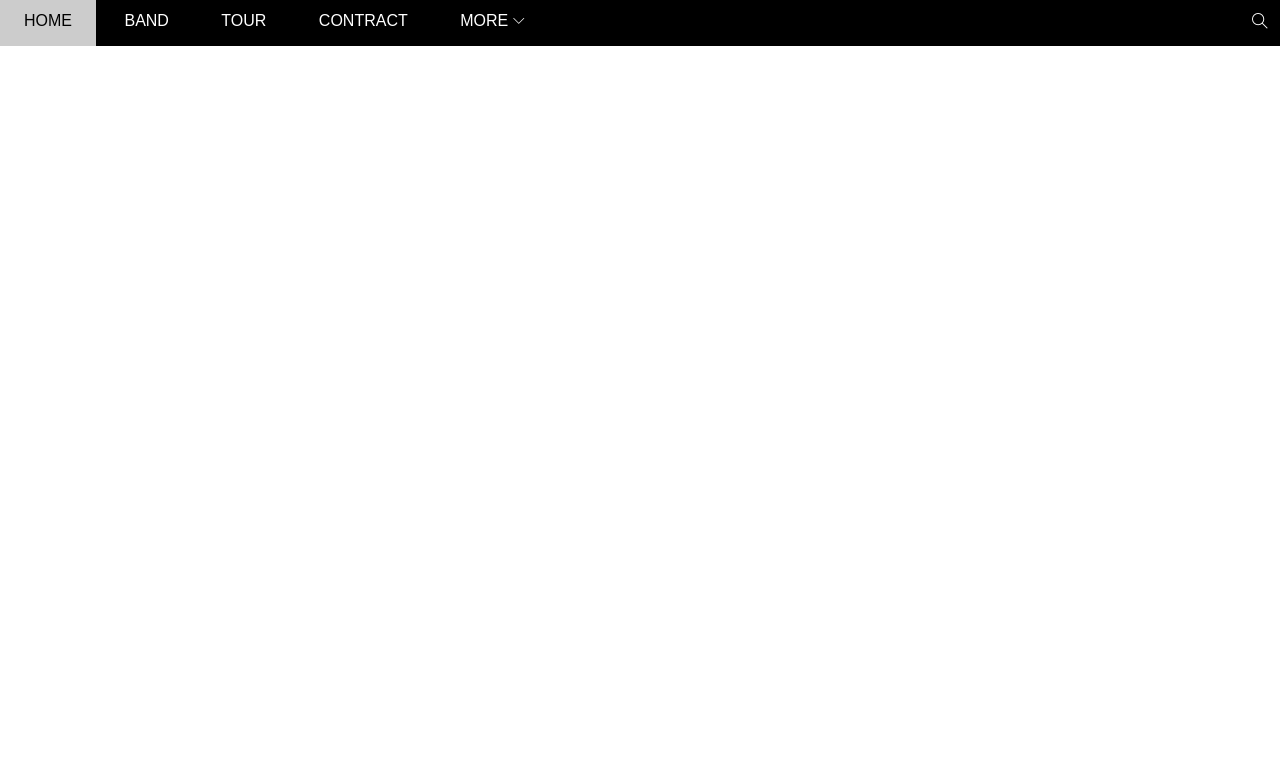
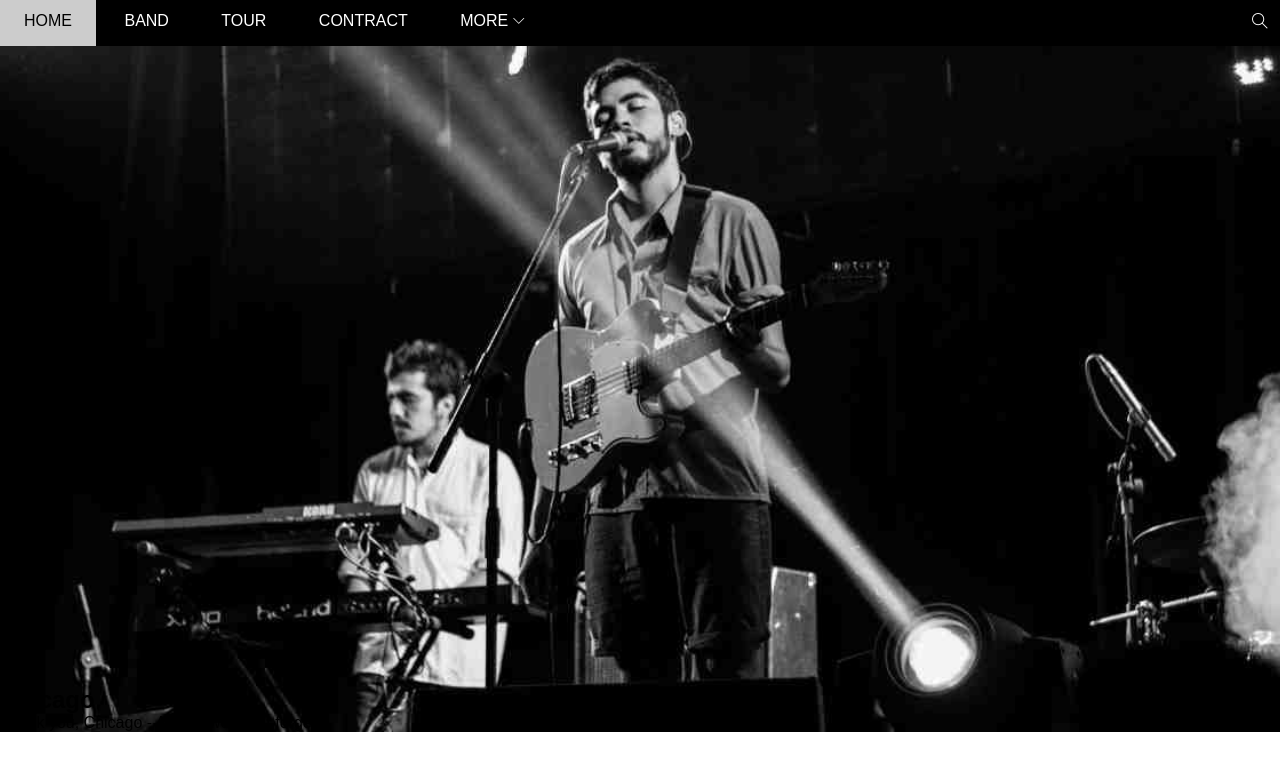
Before and after one commit to quangvkl10x/w3-band, a plain HTML site: page w3-band/index.html in a window 1280 px wide. Drawn offline with Linux system fonts and the light colour scheme.

Commit message:
Home 1/12

```diff
--- a/w3-band/assets/css/style.css
+++ b/w3-band/assets/css/style.css
@@ -98,7 +98,8 @@ html{
 
 #slider {
     /* background-color: gray;  */
-    height: 1000px;
+    padding-top: 50%;
+    background: url(/w3-band/assets/img/chicago.jpg) top center / cover no-repeat;
 }
 
 #content {
--- a/w3-band/index.html
+++ b/w3-band/index.html
@@ -39,7 +39,8 @@
         </div>
 
         <div id="slider">
-
+            <h2>Chicago</h2>
+Thank you, Chicago - A night we won't forget.
         </div>
 
         <div id="content">
```
Also changed, not shown: w3-band/assets/img/chicago.jpg (added).
